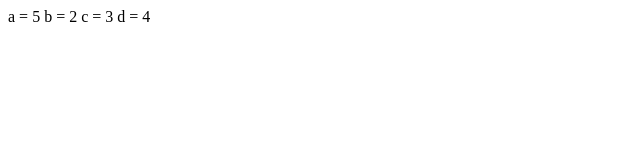
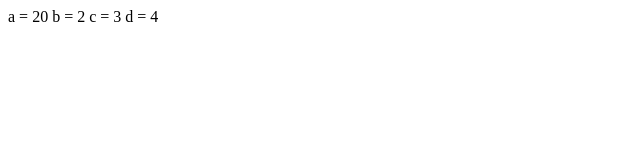
Before and after one commit to manojprmk/HTML_Project, a plain HTML site: page index.html in a window 1280 px wide. Shown: the full height of the page, 0-640 px from the left. Drawn offline with Linux system fonts and the light colour scheme.

Commit message:
Fourth commit a=20

```diff
--- a/index.html
+++ b/index.html
@@ -7,7 +7,7 @@
     <title>Document</title>
 </head>
 <body>
-    a = 5
+    a = 20
     b = 2
     c = 3
     d = 4
```
